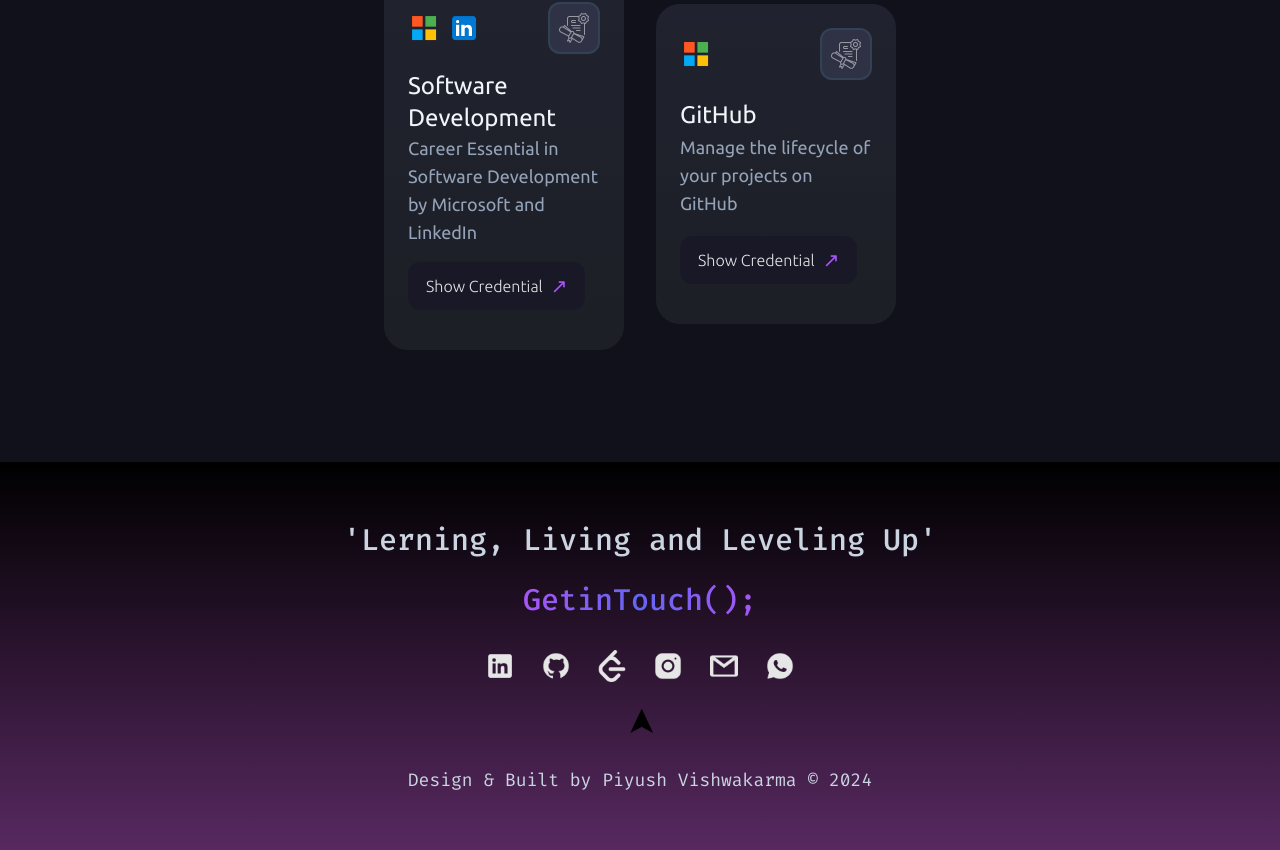
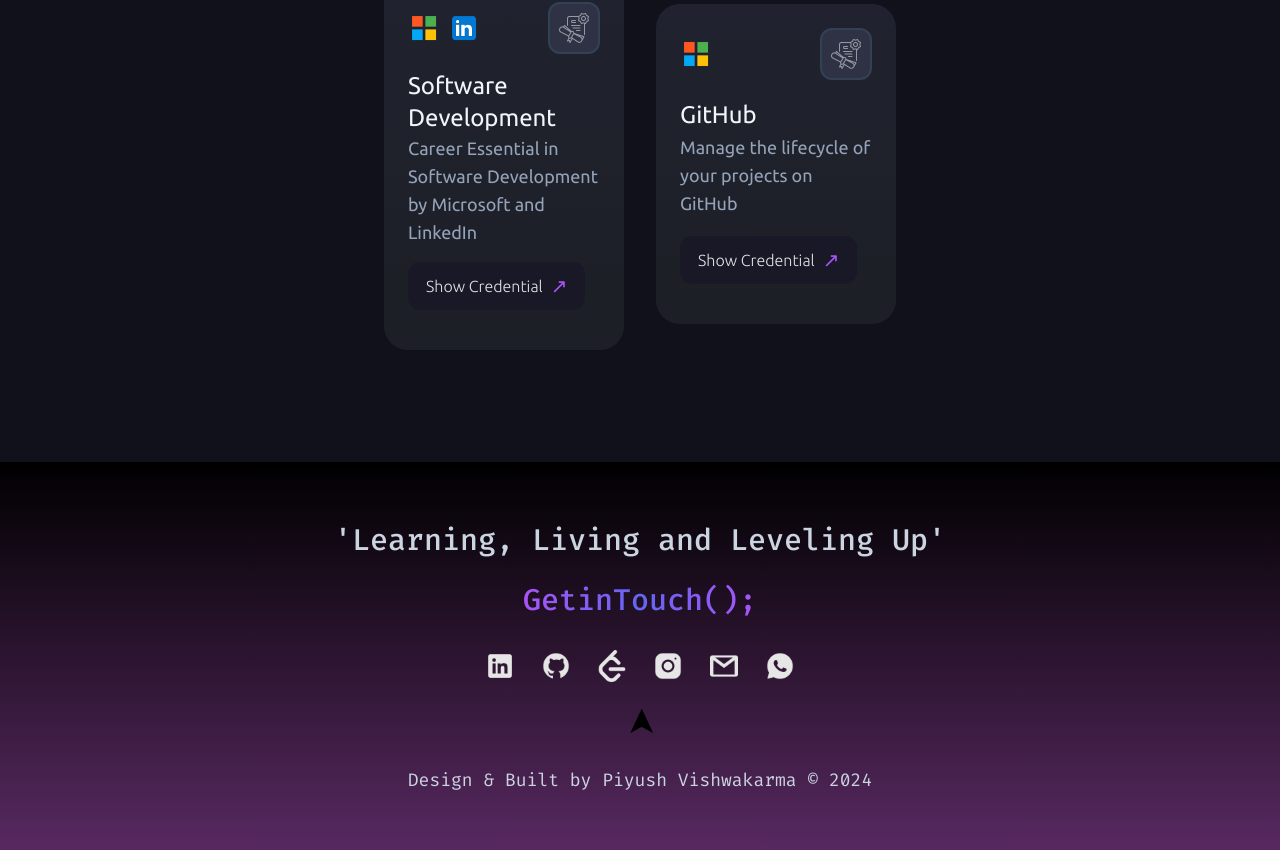
Before and after one commit to PiyushDev01/Portfolio, a React (Vite) app: page / in a window 1280 px wide. Shown: the part 4627-5477 px from the top of the page. Built offline with nearby package versions, Linux system fonts and the light colour scheme.

Commit message:
Update Footer.jsx

```diff
--- a/src/pages/Footer.jsx
+++ b/src/pages/Footer.jsx
@@ -6,7 +6,7 @@ function Footer() {
   return (
     <>
     <div id="footcont" className=' w-full py-12 md:py-12 h-[21rem] md:h-[25rem] bg-gradient-to-t from-[#5a2a63] to-black flex flex-col items-center '>
-            <h1 className='font-fira text-1xl md:text-3xl py-3 text-slate-300 font-medium' >'Lerning, Living and Leveling Up'</h1>
+            <h1 className='font-fira text-1xl md:text-3xl py-3 text-slate-300 font-medium' >'Learning, Living and Leveling Up'</h1>
             <h1 className='font-fira text-1xl md:text-3xl py-3 text-transparent bg-gradient-to-r bg-clip-text from-purple-500 via-indigo-500 to-purple-500 font-medium'>GetinTouch();</h1>
             <div id="social" className=" flex py-5 gap-3 md:gap-6 cursor-pointer">
             <a href="https://www.linkedin.com/in/artifexpiyush/" target="_blank"><img  className="brightness-150 w-8" src={linkedin} alt="" /></a>
```
